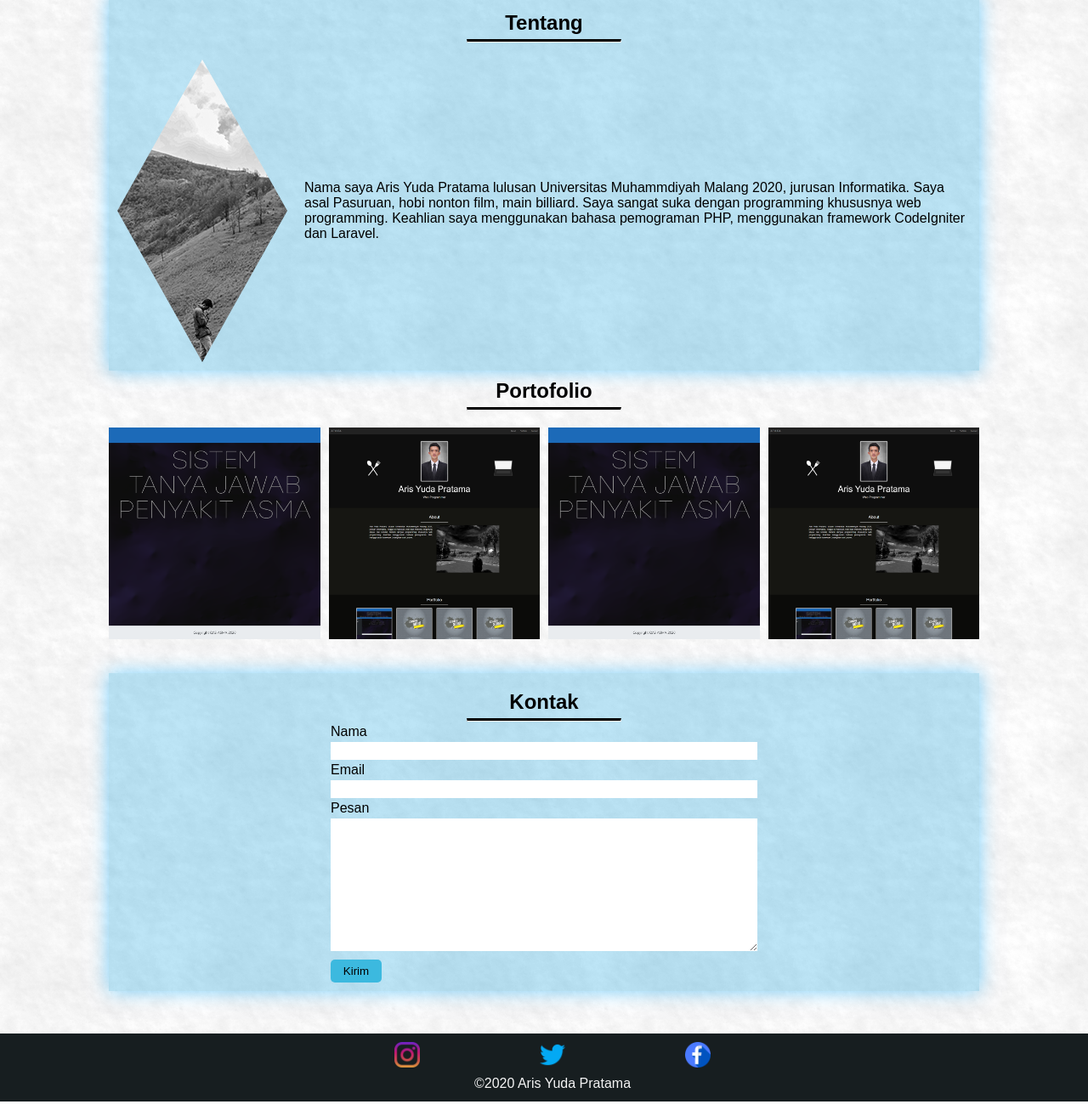
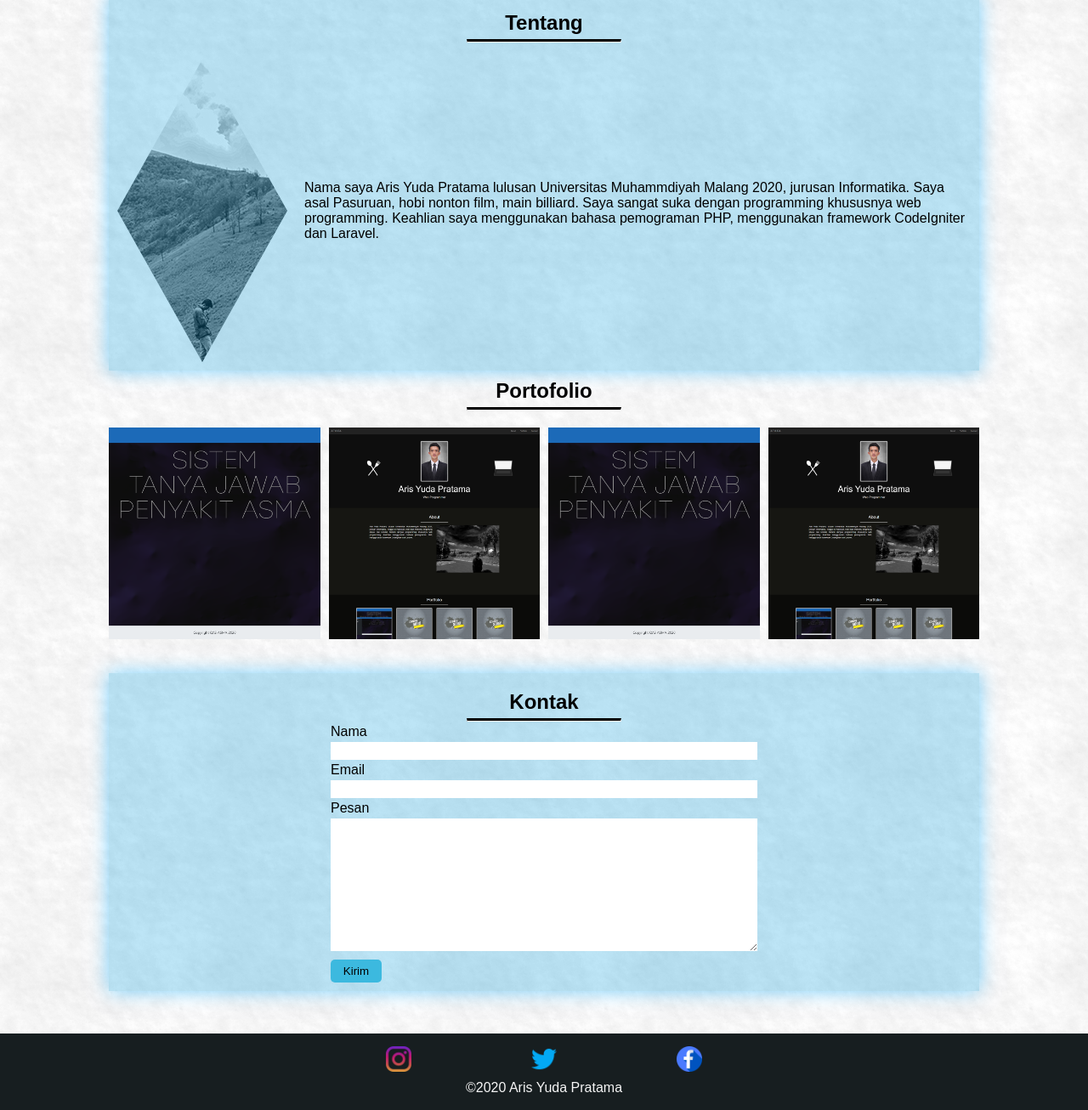
Before and after one commit to arisyudapratama/cv, a plain HTML site: page index.html in a window 1280 px wide. Shown: the part 459-1765 px from the top of the page at 85% size. Drawn offline with Linux system fonts and the light colour scheme.

Commit message:
fix lebar melebihi batas faktor menambahkan padding

```diff
--- a/css/style.css
+++ b/css/style.css
@@ -84,6 +84,7 @@ body {
     box-shadow: 0px 0px 22px 0px rgba(29, 37, 41, 0.8);
     -webkit-clip-path: polygon(50% 0%, 100% 50%, 50% 100%, 0% 50%);
     clip-path: polygon(50% 0%, 100% 50%, 50% 100%, 0% 50%);
+    z-index: -9;
 }
 
 .content p {
@@ -155,7 +156,7 @@ footer {
     width: 100%;
     height: 60px;
     background-color: #171e20;
-    padding: 10px;
+    padding: 15px 0;
 }
 
 footer ul {
```
